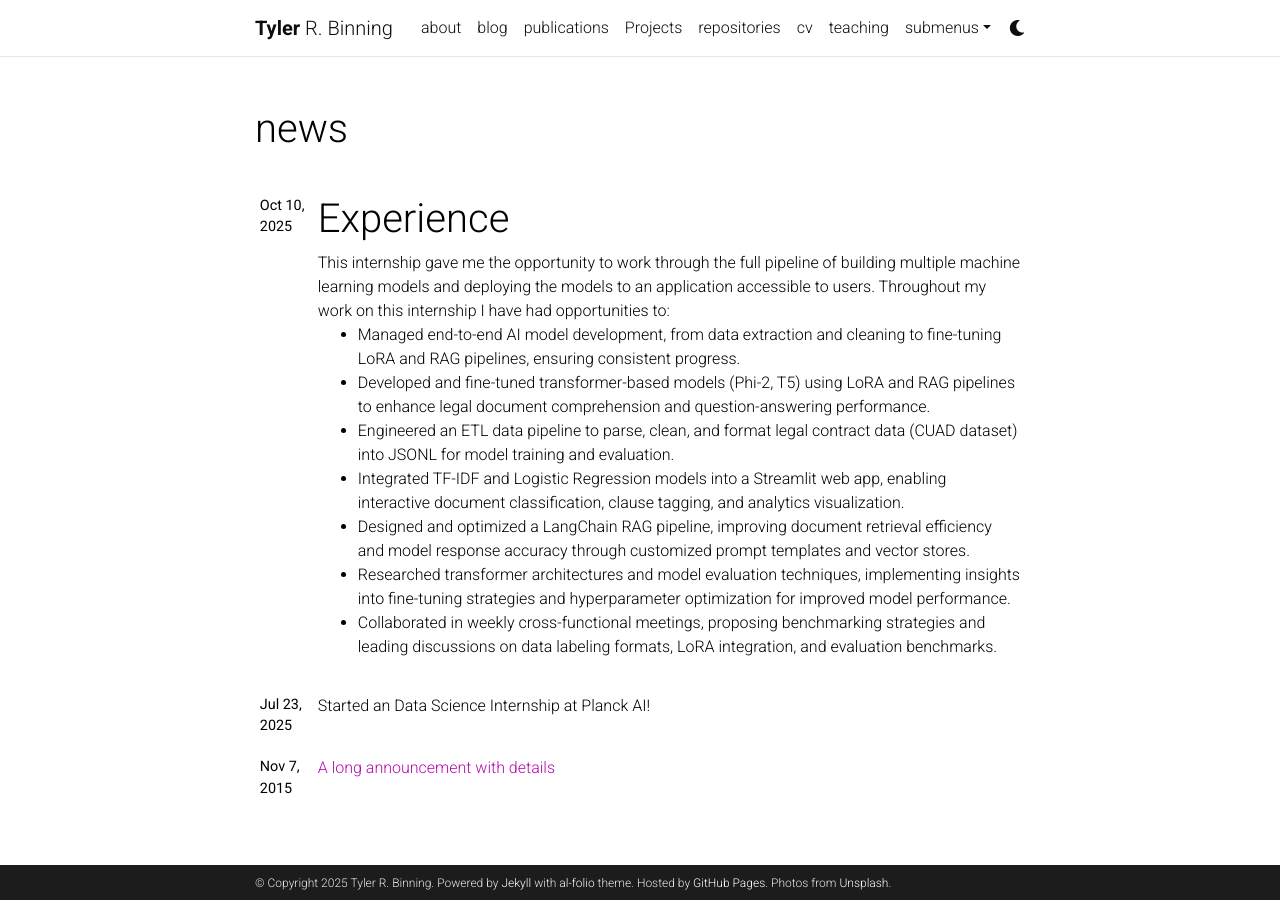
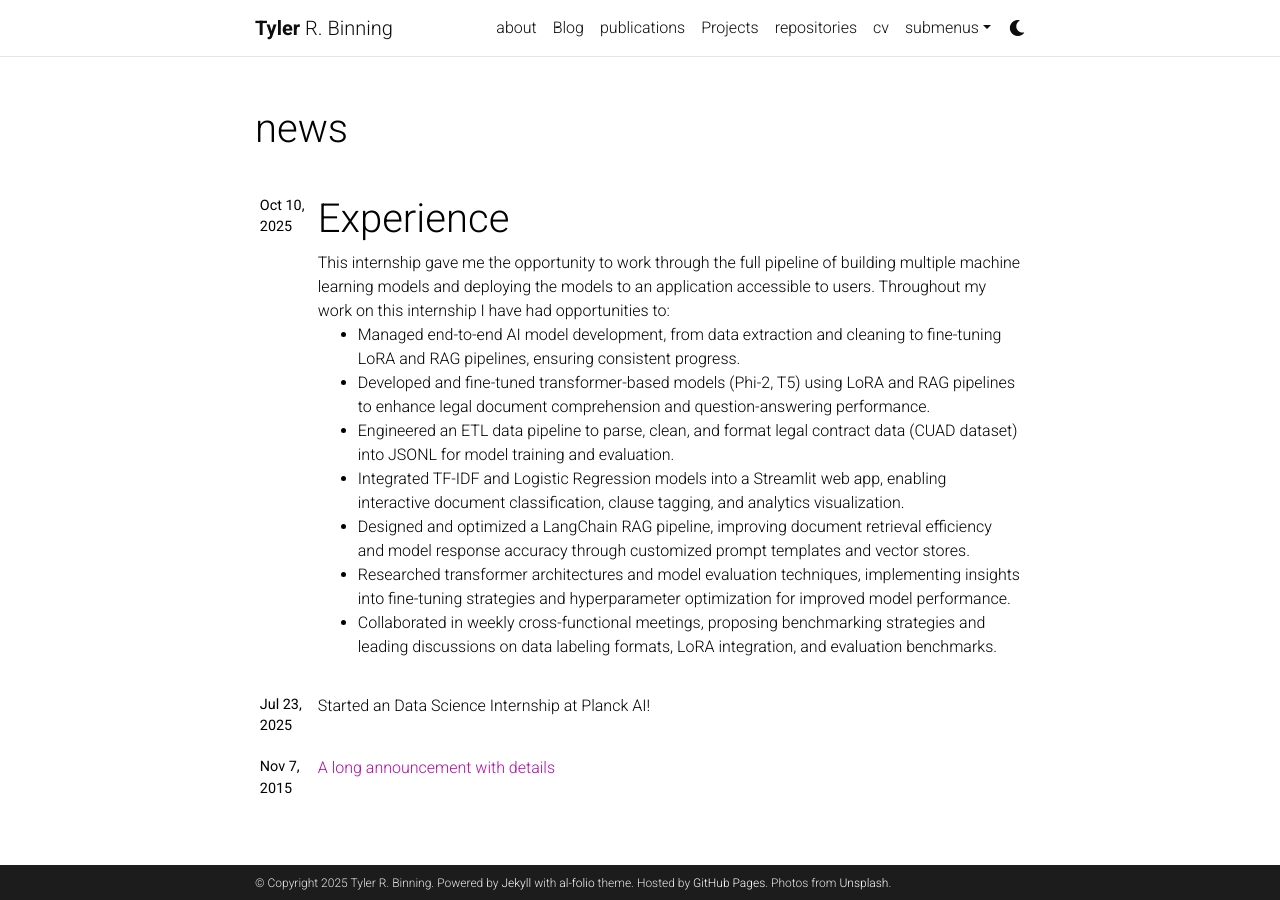
Before and after one commit to tybinning/portfolio-upgraded, a Jekyll site: the page built from news.html, in a window 1280 px wide. Built offline with Jekyll 4.4.1, drawn with Linux system fonts in a browser that asks for light colours; comment, search, counter and statistics services are not loaded; a style sheet for code colours, icons or effects is not loaded.

```diff
--- a/_config.yml
+++ b/_config.yml
@@ -121,7 +121,7 @@ bing_site_verification:  # out your bing-site-verification ID (Bing Webmaster)
 # -----------------------------------------------------------------------------
 
 blog_name: Hidden Layers # blog_name will be displayed in your blog page
-blog_nav_title: blog # your blog must have a title for it to be displayed in the nav bar
+blog_nav_title: Blog # your blog must have a title for it to be displayed in the nav bar
 blog_description: Hidden Layers is my blog used for topical notes, and further descriptions of project processes.
 permalink: /blog/:year/:title/
 
```
Also changed, not shown: _pages/teaching.md (+2 -2 lines).
